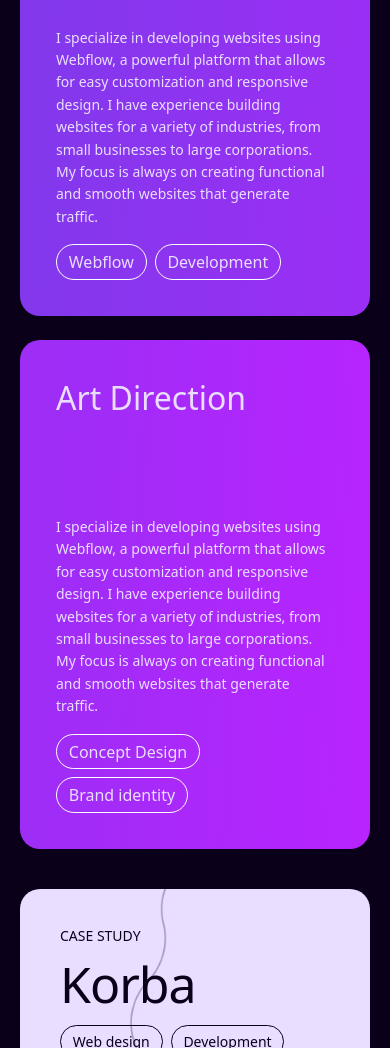
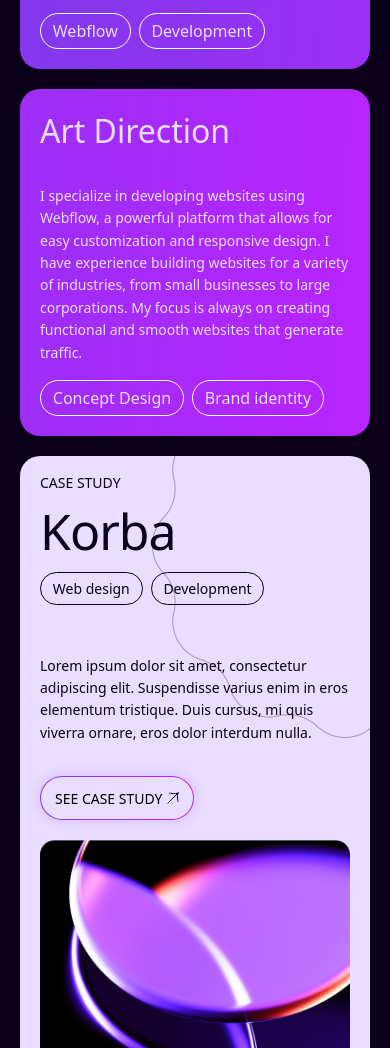
Before and after one commit to Elizabeth1047/htmlcssonly, a plain HTML site: page index.html in a window 390 px wide. Shown: the part 952-2000 px from the top of the page. Drawn offline with Linux system fonts and the light colour scheme.

Commit message:
spacing resolved

```diff
--- a/index.html
+++ b/index.html
@@ -9,10 +9,8 @@
     <link rel="stylesheet" href="style.css" />
 </head>
 <body>
-    <main>
     <header>
-        <nav>
-            <div class="nav-content">
+        <nav class="nav-content">
             <img src="images/Logo.svg" alt="website-logo">
             <svg class="hambuger" xmlns="http://www.w3.org/2000/svg" x="0px" y="0px" width="40" height="40" viewBox="0 0 40 40">
 <path fill="#c2e8ff" d="M1.5 18.5H38.5V21.5H1.5z"></path><path fill="#7496c4" d="M38,19v2H2v-2H38 M39,18H1v4h38V18L39,18z"></path><path fill="#c2e8ff" d="M1.5 8.5H38.5V11.5H1.5z"></path><path fill="#7496c4" d="M38,9v2H2V9H38 M39,8H1v4h38V8L39,8z"></path><g><path fill="#c2e8ff" d="M1.5 28.5H38.5V31.5H1.5z"></path><path fill="#7496c4" d="M38,29v2H2v-2H38 M39,28H1v4h38V28L39,28z"></path></g>
@@ -37,7 +35,6 @@
 <span>Let's talk</span>
 <img src="images/Arrow.svg" alt="arrow">
         </button>
-        </div>
         </nav>
         <div class="header-text-content">
         <div class="header-text">
@@ -89,6 +86,7 @@
                   </div>
         </div>
     </article>
+    <main>
     <section class="case-study">
         <div class="case-study-text">
             <div class="case-study-heading">
@@ -202,6 +200,7 @@
         </div>
 
     </section>
+    </main>
     <footer>
         <nav>
             <img src="images/Logo.svg" alt="logo">
@@ -241,7 +240,6 @@
 
 
     </footer>
-    </main>
 
 </body>
 </html>
--- a/style.css
+++ b/style.css
@@ -1,15 +1,25 @@
 html{
     scroll-behavior: smooth;
-}
-body{display: flex;
+    display: flex;
     justify-content: center;
     margin: 0px;
-    background-color: #0B001A;
+    background-color:#0B001A;
 }
-main{
+:root{
+    --bg-primary-dark: #0B001A;
+    --bg-secondary-dark: #F2F0FF;
+    --bg-primary-light: #0B001A;
+    --primary-light:ffff;
+    --color-tertiary: #625D7D;
+    --color-quaternary: #F2F0FF;
+    --family:Montserrat ,system-ui, sans-serif;
+    --padding:fffff;
+    --margin: 20px;
+}
+body{
     width: 100%;
     background-color: #0B001A;
-    font-family: Montserrat ,system-ui, sans-serif;
+    font-family: var(--family);
     padding: 20px;
     margin: 0px;
      max-width: 1600px;
@@ -48,7 +58,7 @@ li a:hover, li a:focus {
 li a span:hover, li a span:focus {
     cursor: pointer;
 }
-section,article, footer{
+footer, section:last-child{
     border-radius: 20px;
     margin-top: 40px;
 }
@@ -58,7 +68,7 @@ header, footer {
     border-radius: 20px;
 
 }
-nav{
+header{
     padding: 20px 40px;
 
 }
@@ -110,7 +120,7 @@ text-transform: uppercase;
   gap: 10px;
 }
 .header-text-content{
-    padding: 40px 40px 40px 40px;
+    padding: 40px 0px 40px 0px;
 }
 
 .header-text{
@@ -284,7 +294,6 @@ text-align: left;
 color: #0B001A;
 text-underline-position: from-font;
 text-decoration-skip-ink: none;
-padding-right: 100px;
 
 }
 .case-study button{
@@ -400,27 +409,49 @@ color: #E9DEFF;
 
 }
     @media only screen and (max-width: 805px) {
+        header,section,footer,.card-content,.case-study{
+            padding: 20px;
+        }
     header ul,header button{
         display: none;
     }
     .hambuger{
         display: block;
     }
+    .header-text-content {
+    padding: 0px;
+}
+footer, section:last-child{
+    margin-top: 20px;
+}
     h1{
 font-size: 50px;
 font-weight: 250;
 line-height: 50px;
 
 }
-.cards-container ,.tag-container{
+.card-content{
+    gap: 33px;
+}
+.cards-container{
+    flex-wrap: wrap;
+    margin-top: 20px;
+    gap: 20px;
+
+}
+.tag-container{
     flex-wrap: wrap;
 
 }
 .case-study {
     grid-template-columns: 1fr;
+    margin: 20px 0px 20px 0px;
 }
-.case-study-heading ,.head-text{
-    word-wrap: break-word; /* Ensures long words wrap */
+.case-study-text{
+    gap:50px;
+}
+.case-study-heading , .head-text{
+    word-wrap: break-word;
             overflow-wrap: break-word;
 }
 .case-study-image {
@@ -433,9 +464,11 @@ line-height: 50px;
 }
 .award-container {
     grid-template-columns: 1fr;
+    gap: 70px;
 }
 footer nav{
     justify-content: center;
+    padding: 0px;
 }
 footer ul{
     display: none;
@@ -447,7 +480,9 @@ footer ul{
 }
 .watermark-container {
     flex-wrap: wrap;
-    justify-content: center;
         gap: 30px;
 }
+br{
+    display: none;
 }
+}
```
